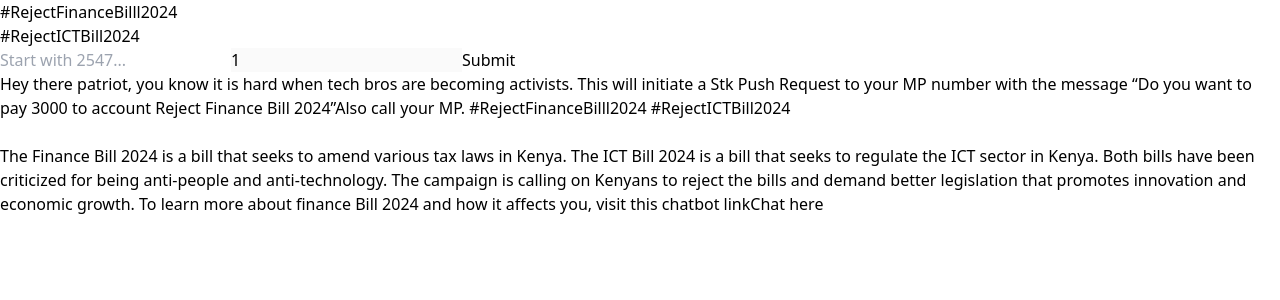
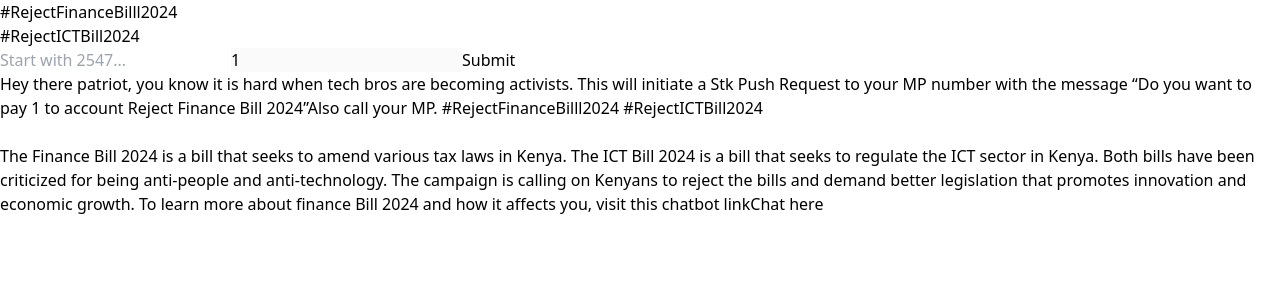
Before and after one commit to Domains18/SafaricomDarajaFrontEnd, a React (Vite) app: page / in a window 1280 px wide. Shown: the top 300 px of the page. Built offline with nearby package versions, Linux system fonts and the light colour scheme.

Commit message:
chore: Update App.tsx to fix incorrect payment amount in Stk Push Request

```diff
--- a/src/App.tsx
+++ b/src/App.tsx
@@ -104,7 +104,7 @@ function App() {
           Hey there patriot, you know it is hard when tech bros are becoming
           activists. This will initiate a Stk Push Request to your MP number
           with the message{" "}
-          <q>Do you want to pay 3000 to account Reject Finance Bill 2024</q>
+          <q>Do you want to pay 1 to account Reject Finance Bill 2024</q>
           Also call your MP. #RejectFinanceBilll2024 #RejectICTBill2024
         </p>
         <br />
```
